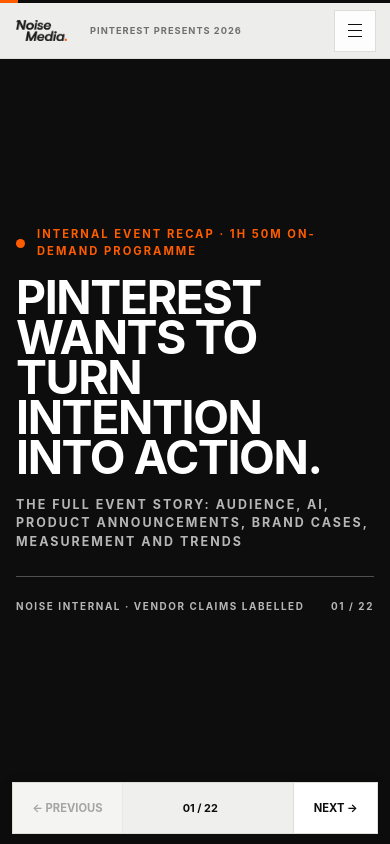
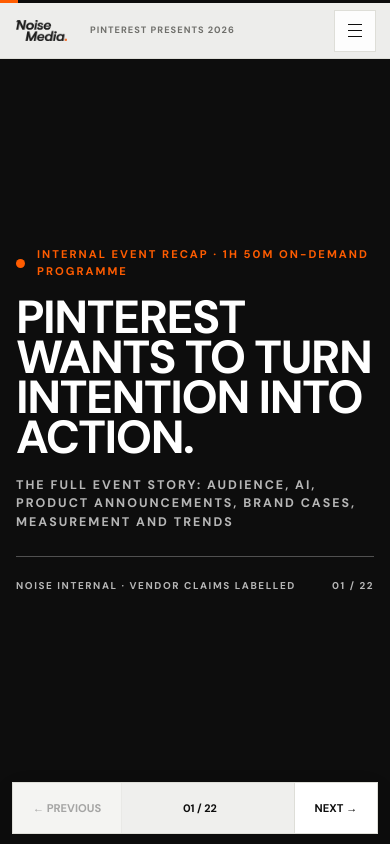
Before and after one commit to NOISEMEDIAGROUP/pinterest-platform-positioning, a Next.js app: page / in a window 390 px wide. Built offline with nearby package versions, Linux system fonts and the light colour scheme.

Commit message:
Restore template fonts, cap story-card display type, fix mobile slide tracker, add closing recap slide

```diff
--- a/app/layout.tsx
+++ b/app/layout.tsx
@@ -1,5 +1,9 @@
 import type { Metadata } from "next";
+import { Barlow_Condensed, DM_Sans } from "next/font/google";
 import "./globals.css";
+
+const dmSans = DM_Sans({ variable: "--font-dm-sans", subsets: ["latin"], weight: ["400", "500", "700"] });
+const barlowCondensed = Barlow_Condensed({ variable: "--font-barlow-condensed", subsets: ["latin"], weight: ["600", "700"] });
 
 export const viewport = {
   width: "device-width",
@@ -25,5 +29,5 @@
 };
 
 export default function RootLayout({ children }: Readonly<{ children: React.ReactNode }>) {
-  return <html lang="en"><body>{children}</body></html>;
+  return <html lang="en"><body className={`${dmSans.variable} ${barlowCondensed.variable}`}>{children}</body></html>;
 }
```
